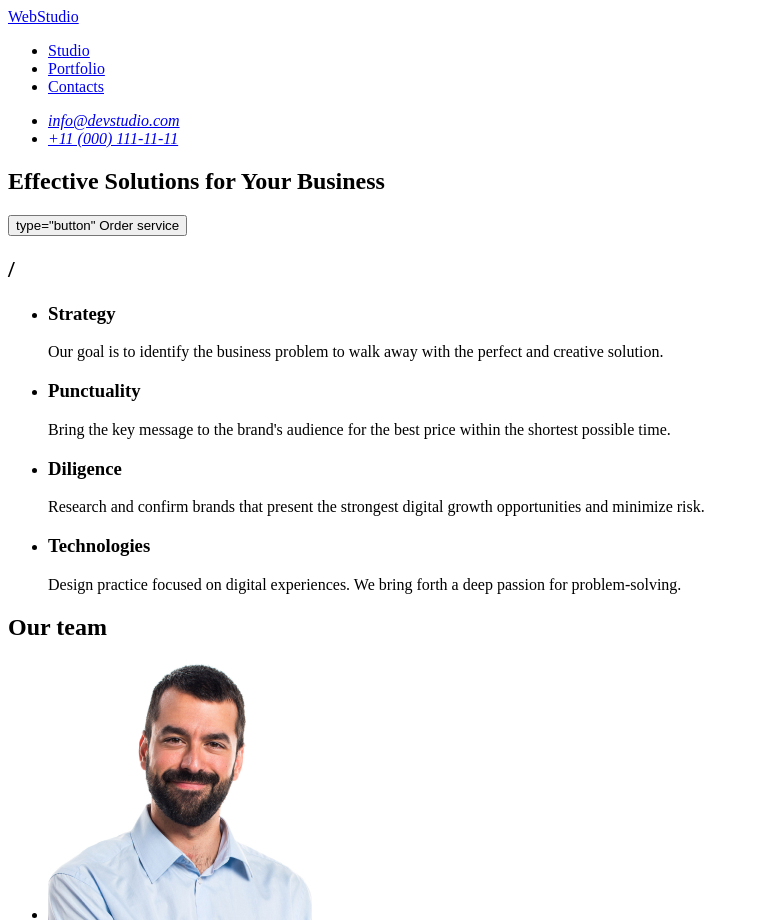
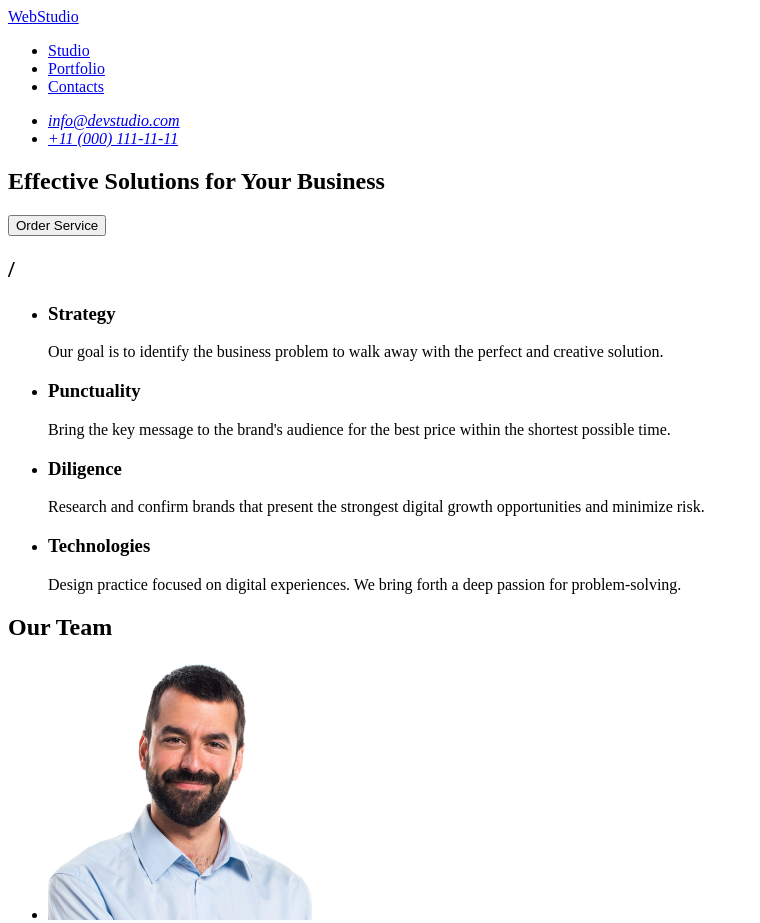
Before and after one commit to mserban27/goit-markup-hw-01, a plain HTML site: page index.html in a window 1280 px wide. Shown: the top 923 px of the page, without its empty margins (0-760 px from the left). Drawn offline with Linux system fonts and the light colour scheme.

Commit message:
Changes in section

```diff
--- a/index.html
+++ b/index.html
@@ -24,7 +24,7 @@
     <main>
       <section>
         <h1>Effective Solutions for Your Business</h1>
-        <button>type="button" Order service</button>
+        <button type="button"> Order Service</button>
       </section>
 
       <section>
@@ -61,7 +61,7 @@
         </ul>
       </section>
       <section>
-        <h2> Our team </h2>
+        <h2>Our Team</h2>
         <ul>
           <li>
             <img
```
